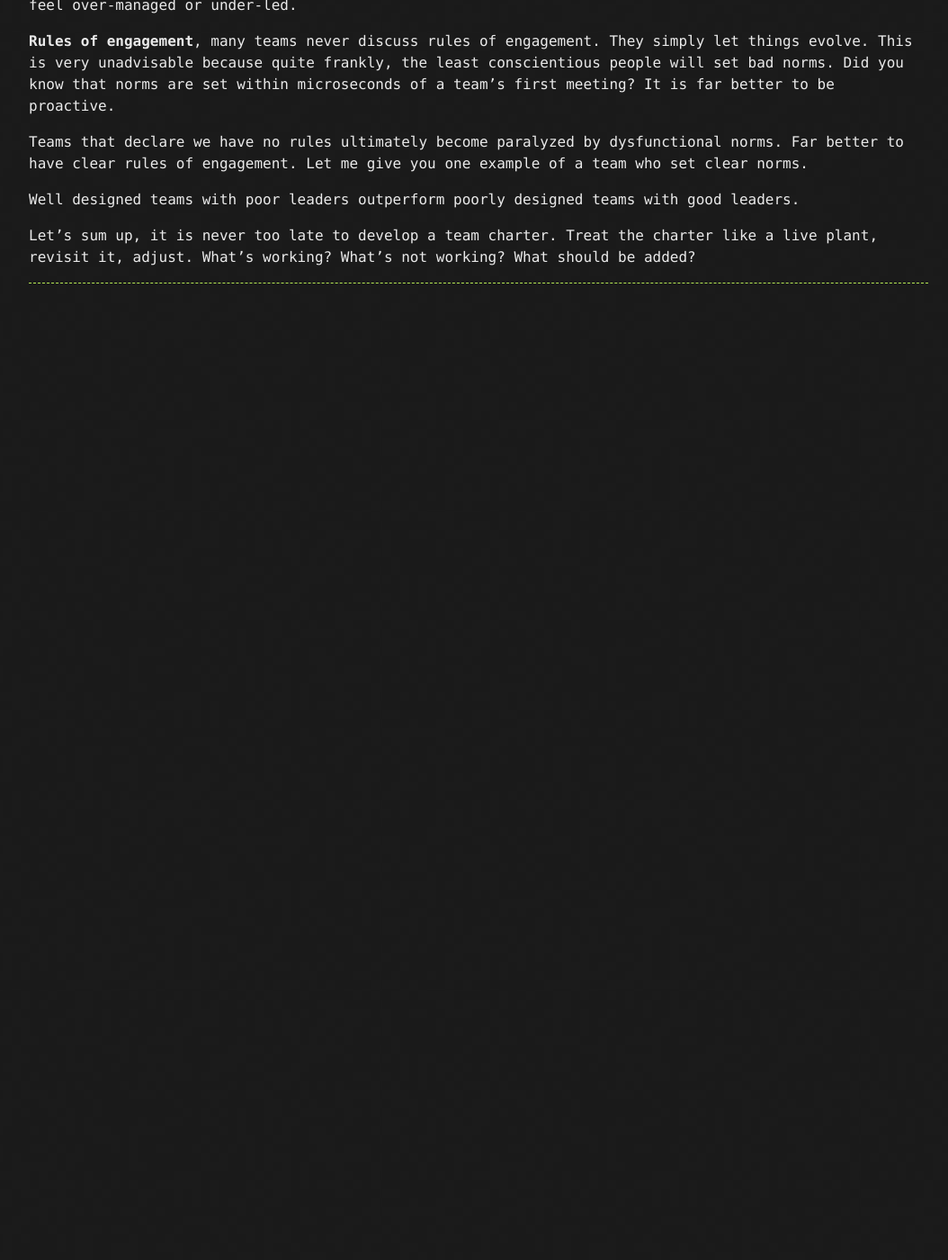
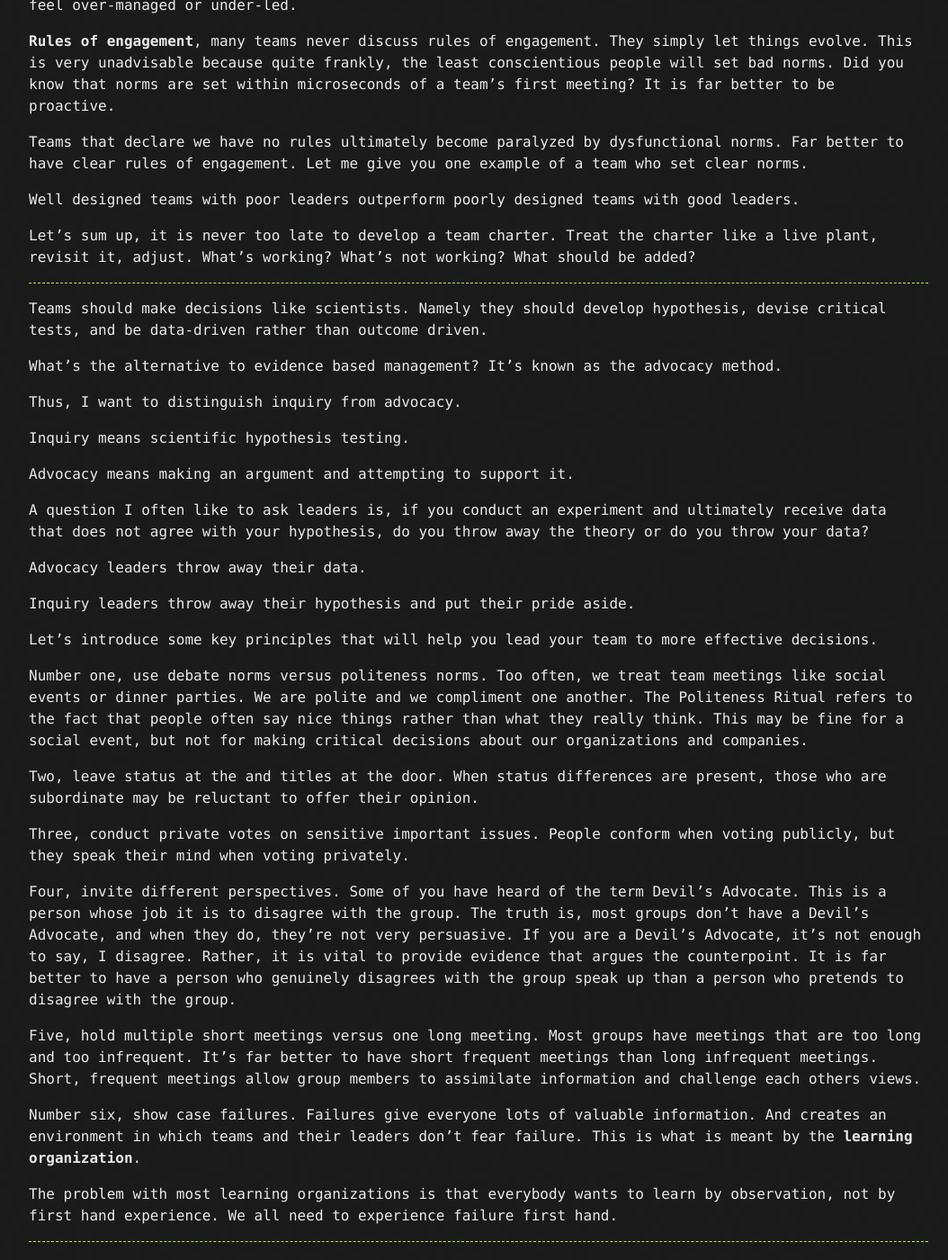
Before and after one commit to goodHunter27/serhatgiydiren.github.io, a Jekyll site: the page built from _posts/2020-01-10-high-performance-collaboration-leadership-teamwork-negotiation.md, in a window 1280 px wide and 1400 px high, scrolled down 12200 px. Shown: the whole window at 90% size, without its empty margins (108-1162 px from the left). Built offline with Jekyll 4.4.1, drawn with Linux system fonts in a browser that asks for light colours; before the commit the page ends 12535 px from its top, so only the background shows below that.

Commit message:
Update 2020-01-10-high-performance-collaboration-leadership-teamwork-negotiation.md

```diff
--- a/_posts/2020-01-10-high-performance-collaboration-leadership-teamwork-negotiation.md
+++ b/_posts/2020-01-10-high-performance-collaboration-leadership-teamwork-negotiation.md
@@ -350,3 +350,39 @@ Well designed teams with poor leaders outperform poorly designed teams with good
 Let's sum up, it is never too late to develop a team charter. Treat the charter like a live plant, revisit it, adjust. What's working? What's not working? What should be added?
 
 ------------------------------
+
+Teams should make decisions like scientists. Namely they should develop hypothesis, devise critical tests, and be data-driven rather than outcome driven.
+
+What's the alternative to evidence based management? It's known as the advocacy method.
+
+Thus, I want to distinguish inquiry from advocacy.
+
+Inquiry means scientific hypothesis testing.
+
+Advocacy means making an argument and attempting to support it.
+
+A question I often like to ask leaders is, if you conduct an experiment and ultimately receive data that does not agree with your hypothesis,
+do you throw away the theory or do you throw your data?
+
+Advocacy leaders throw away their data.
+
+Inquiry leaders throw away their hypothesis and put their pride aside.
+
+Let's introduce some key principles that will help you lead your team to more effective decisions.
+
+Number one, use debate norms versus politeness norms. Too often, we treat team meetings like social events or dinner parties. We are polite and we compliment one another. The Politeness Ritual refers to the fact that people often say nice things rather than what they really think. This may be fine for a social event, but not for making critical decisions about our organizations and companies.
+
+Two, leave status at the and titles at the door. When status differences are present, those who are subordinate may be reluctant to offer their opinion.
+
+Three, conduct private votes on sensitive important issues. People conform when voting publicly, but they speak their mind when voting privately.
+
+Four, invite different perspectives. Some of you have heard of the term Devil's Advocate. This is a person whose job it is to disagree with the group. The truth is, most groups don't have a Devil's Advocate, and when they do, they're not very persuasive. If you are a Devil's Advocate, it's not enough to say, I disagree. Rather, it is vital to provide evidence that argues the counterpoint. It is far better to have a person who genuinely disagrees with the group speak up than a person who pretends to disagree with the group.
+
+Five, hold multiple short meetings versus one long meeting. Most groups have meetings that are too long and too infrequent. It's far better to have short frequent meetings than long infrequent meetings. Short, frequent meetings allow group members to assimilate information and
+challenge each others views.
+
+Number six, show case failures. Failures give everyone lots of valuable information. And creates an environment in which teams and their leaders don't fear failure. This is what is meant by the **learning organization**.
+
+The problem with most learning organizations is that everybody wants to learn by observation, not by first hand experience. We all need to experience failure first hand.
+
+------------------------------
```
